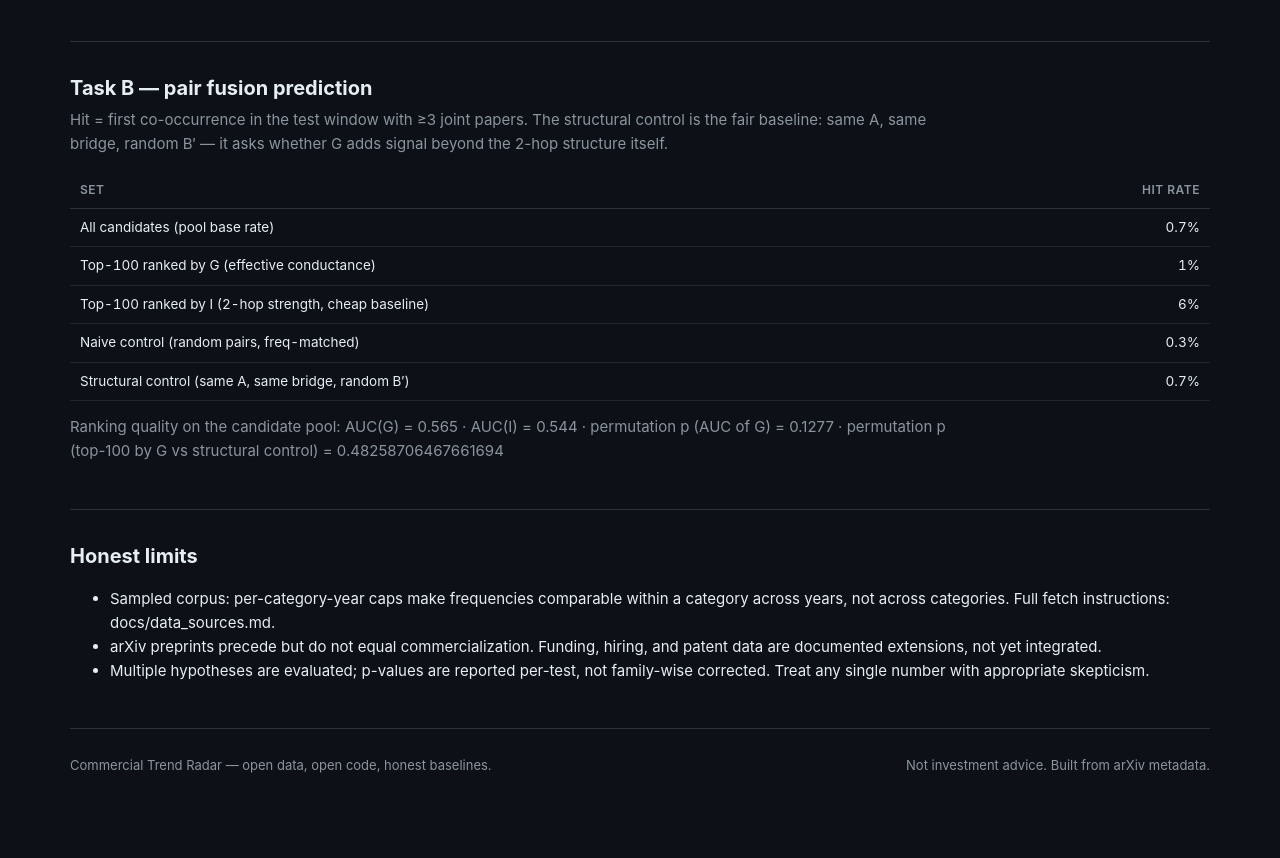
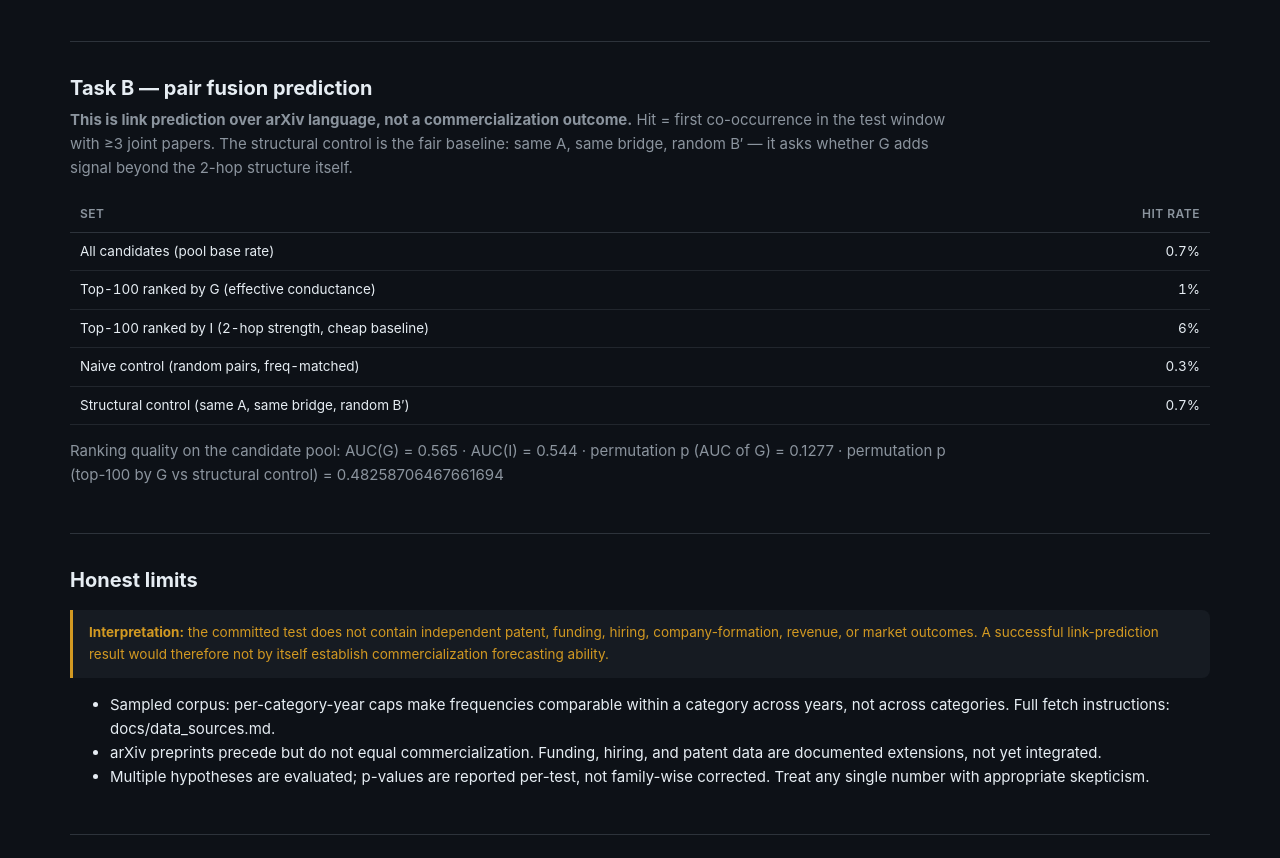
Before and after one commit to zmath01/commercial-trend-fusion, a plain HTML site: page docs/backtest.html in a window 1280 px wide. Shown: the part 626-1484 px from the top of the page. Before the commit the page ends 1442 px from the top, so only its background shows below. Drawn offline with Linux system fonts and the light colour scheme.

Commit message:
Clarify backtest target and commercialization limitation

```diff
--- a/docs/backtest.html
+++ b/docs/backtest.html
@@ -50,7 +50,8 @@ frequency-matched random set. Modest values are normal — and are reported hone
 
 <section>
 <h2 class="sec">Task B — pair fusion prediction</h2>
-<p class="sub">Hit = first co-occurrence in the test window with ≥3 joint papers.
+<p class="sub"><b>This is link prediction over arXiv language, not a commercialization outcome.</b>
+Hit = first co-occurrence in the test window with ≥3 joint papers.
 The structural control is the fair baseline: same A, same bridge, random B′ — it asks
 whether G adds signal beyond the 2-hop structure itself.</p>
 <table><thead><tr><th>set</th><th class="num">hit rate</th></tr></thead>
@@ -63,6 +64,10 @@ permutation p (top-100 by G vs structural control) = 0.48258706467661694</p>
 
 <section>
 <h2 class="sec">Honest limits</h2>
+<div class="callout warn"><b>Interpretation:</b> the committed test does not contain
+independent patent, funding, hiring, company-formation, revenue, or market outcomes.
+A successful link-prediction result would therefore not by itself establish
+commercialization forecasting ability.</div>
 <ul>
 <li>Sampled corpus: per-category-year caps make frequencies comparable within a
 category across years, not across categories. Full fetch instructions: docs/data_sources.md.</li>
```
